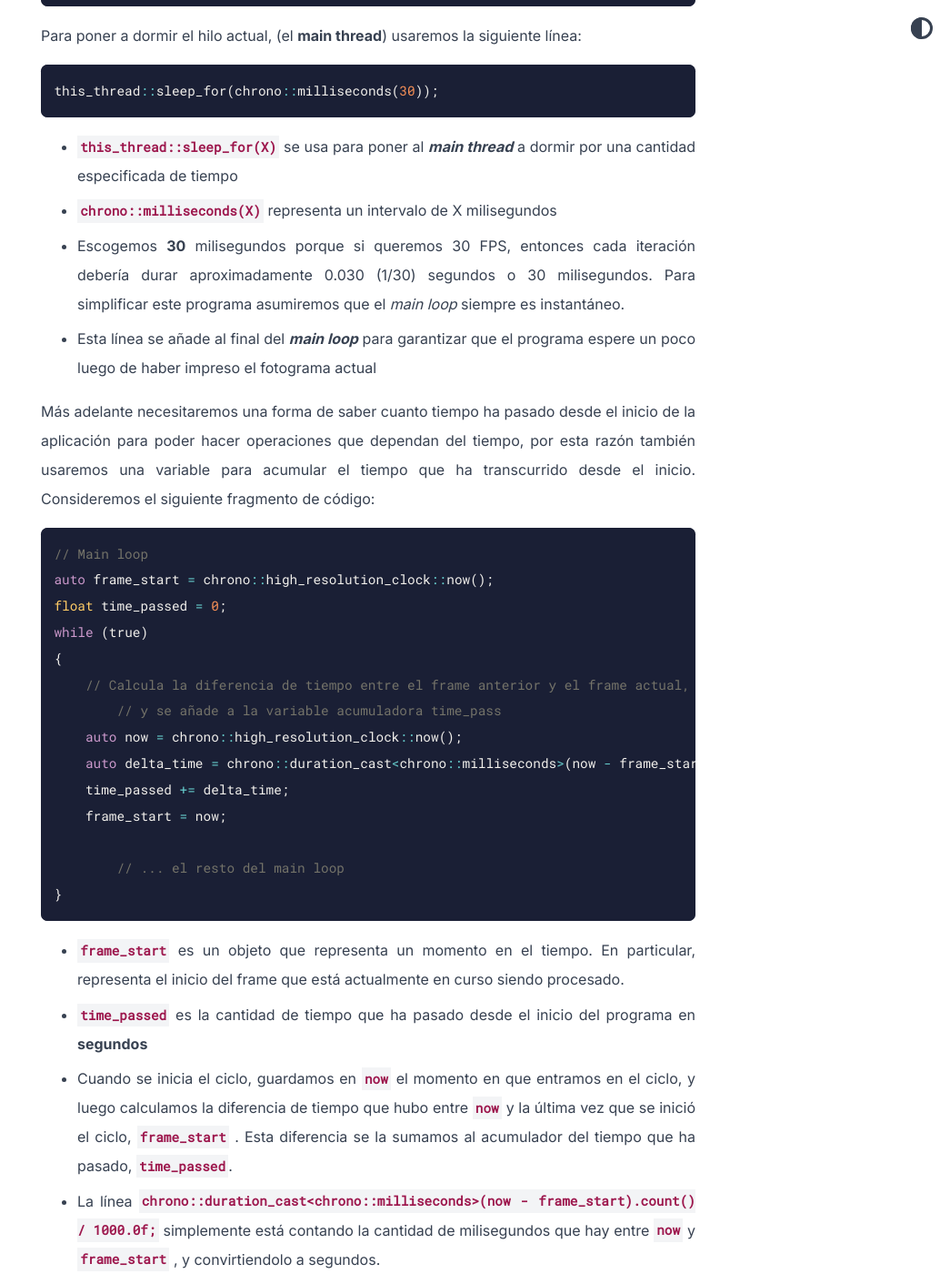
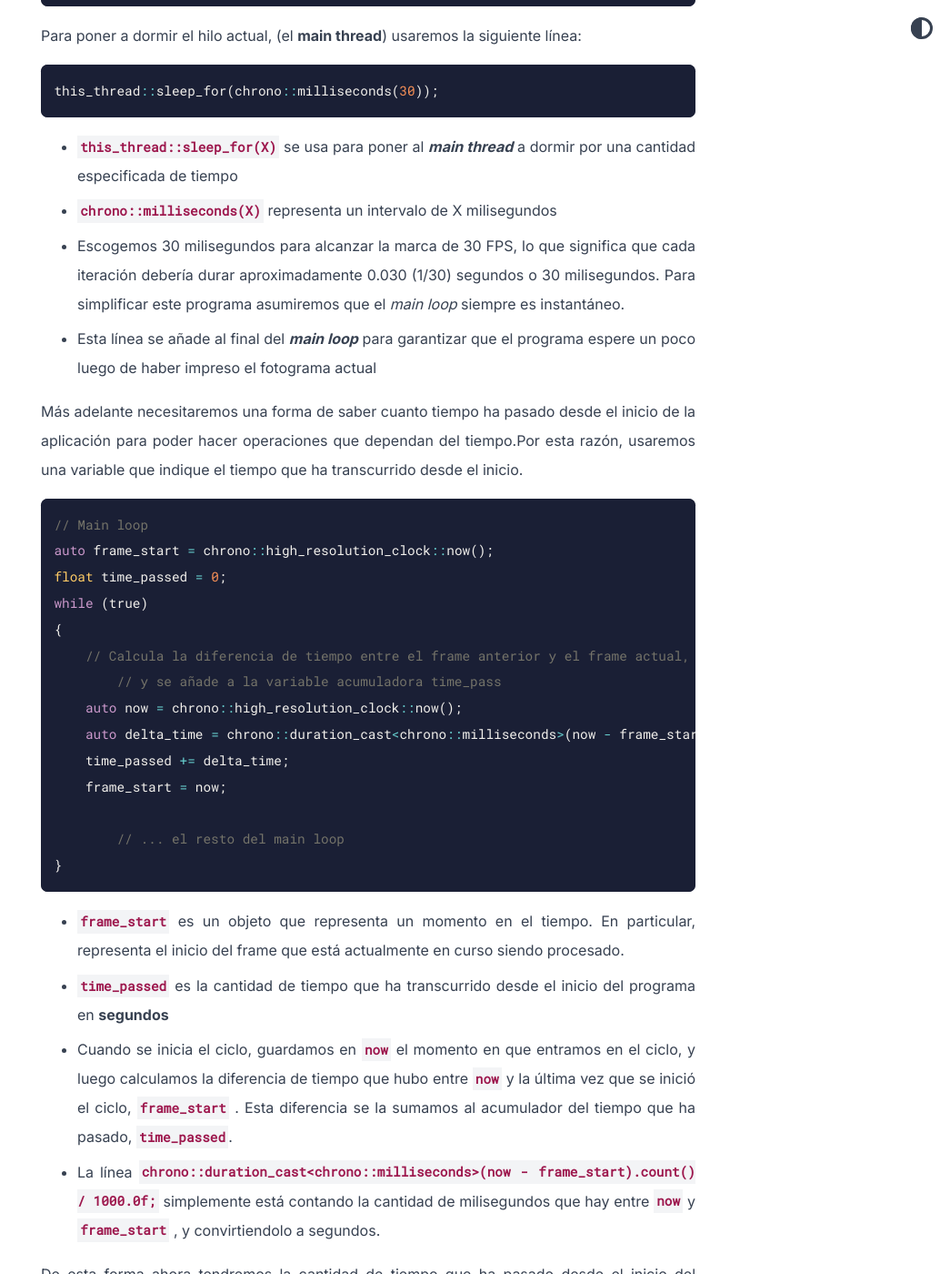
Before and after one commit to LDiazN/ldiazn.github.io, a Jekyll site: the page built from _posts/2023-07-30-torus-cpp-es.md, in a window 1280 px wide and 1400 px high, scrolled down 5161 px. Shown: the whole window at 91% size, without its empty margins (235-1280 px from the left). Built offline with Jekyll 4.4.1, drawn with Linux system fonts in a browser that asks for light colours; formulas are drawn with MathJax 3; some of the changed text lies outside the part shown.

Commit message:
Improved writing of torus article

````diff
--- a/_posts/2023-07-30-torus-cpp-es.md
+++ b/_posts/2023-07-30-torus-cpp-es.md
@@ -126,10 +126,10 @@ this_thread::sleep_for(chrono::milliseconds(30));
 
 - `this_thread::sleep_for(X)` se usa para poner al ***main thread*** a dormir por una cantidad especificada de tiempo
 - `chrono::milliseconds(X)` representa un intervalo de X milisegundos
-- Escogemos **30** milisegundos porque si queremos 30 FPS, entonces cada iteración debería durar aproximadamente 0.030 (1/30) segundos  o 30 milisegundos. Para simplificar este programa asumiremos que el *main loop* siempre es instantáneo.
+- Escogemos 30 milisegundos para alcanzar la marca de 30 FPS, lo que significa que cada iteración debería durar aproximadamente 0.030 (1/30) segundos o 30 milisegundos. Para simplificar este programa asumiremos que el _main loop_ siempre es instantáneo.
 - Esta línea se añade al final del ***main loop*** para garantizar que el programa espere un poco luego de haber impreso el fotograma actual
 
-Más adelante necesitaremos una forma de saber cuanto tiempo ha pasado desde el inicio de la aplicación para poder hacer operaciones que dependan del tiempo, por esta razón también usaremos una variable para acumular el tiempo que ha transcurrido desde el inicio. Consideremos el siguiente fragmento de código:
+Más adelante necesitaremos una forma de saber cuanto tiempo ha pasado desde el inicio de la aplicación para poder hacer operaciones que dependan del tiempo.Por esta razón, usaremos una variable que indique el tiempo que ha transcurrido desde el inicio.
 
 ```cpp
 // Main loop
@@ -149,7 +149,7 @@ while (true)
 ```
 
 - `frame_start` es un objeto que representa un momento en el tiempo. En particular, representa el inicio del frame que está actualmente en curso siendo procesado.
-- `time_passed` es la cantidad de tiempo que ha pasado desde el inicio del programa en **segundos**
+- `time_passed` es la cantidad de tiempo que ha transcurrido desde el inicio del programa en **segundos**
 - Cuando se inicia el ciclo, guardamos en `now` el momento en que entramos en el ciclo, y luego calculamos la diferencia de tiempo que hubo entre `now` y la última vez que se inició el ciclo, `frame_start` . Esta diferencia se la sumamos al acumulador del tiempo que ha pasado, `time_passed`.
 - La línea `chrono::duration_cast<chrono::milliseconds>(now - frame_start).count() / 1000.0f;` simplemente está contando la cantidad de milisegundos que hay entre `now` y `frame_start` , y convirtiendolo a segundos.
 
@@ -176,10 +176,10 @@ Hasta ahora, deberías tener las siguientes funcionalidades implementadas:
 
 1. Se puede imprimir en terminal reemplazando la imagen anterior en lugar de llenando la terminal con muchas repeticiones de la misma imagen
 2. Existe un intervalo de tiempo entre cada fotograma: las iteraciones del main loop no se ejecutan de inmediato
-3. Tenemos una variable que anota el tiempo que ha pasado desde el inicio del programa y se actualiza en cada iteración.
+3. Tenemos una variable que contiene el tiempo que ha transcurrido desde el inicio del programa y se actualiza en cada iteración.
 4. El contenido de los pixeles se guarda en una matriz de tamaño \$R\$, la resolución escogida, y se imprime desde esta matriz.
 
-Confirma que todo ha ido bien hasta el momento antes de continuar, y empezaremos a trabajar en el dibujo de nuestra dona.
+Confirma que todo ha ido bien hasta el momento antes de continuar, y empezaremos a trabajar en el dibujo de nuestra [dona](https://en.wikipedia.org/wiki/Torus).
 
 # Actualización del canvas
 
@@ -187,7 +187,7 @@ Para actualizar el canvas, nuestra primera intuición podría ser iterar pixel p
 
 Aprovechándonos de la poca resolución de la terminal, nuestra solución será una simplificación del pipeline de computación gráfica. La idea será la siguiente:
 
-1. Crearemos todos los **puntos del torus**, como los de un modelo 3D.
+1. Crearemos todos los **puntos del [torus](https://en.wikipedia.org/wiki/Torus)**, como los de un modelo 3D.
 2. Por cada punto, **lo transformaremos** para que el objeto sea visibile y tenga el aspecto que deseamos en nuestro canvas. Esta etapa corresponde al **Vertex Shader** en el pipeline de computación gráfica
 3. Luego de transformarlo, **buscaremos el pixel** donde cae este punto, o mejor dicho su posición en la matriz de canvas. Este paso corresponde al **rasterizado**, pero simplificado para adaptarlo a la poca resolución de la terminal.
 4. Luego, usando la dirección de la luz y la normal en ese punto, **escogeremos el caracter** que asignaremos a esa posición de la matriz, coloreando este pixel. Este paso es correspondiente al ***shading o Fragment Shader***.
@@ -360,7 +360,7 @@ En la siguiente imagen se ilustrala relación entre el canvas y la geometría de
 
 ![Untitled](/assets/images/torus-cpp/Untitled%201.png)
 
-Notemos que el eje Y está reflejado hacia abajo en nuestor canvas, dado que los índices de las filas aumentan hacia abajo, mientras que en el plano cartesiano aumentan hacia arriba. Es decir, el eje Y positivo apunta hacia abajo, tal como en Godot. Por esta razón, la imagen que verás para este momento será el arco de toroide en el primer cuadrante del plano, pero reflejado respecto al eje X.
+Notemos que el eje Y está reflejado hacia abajo en nuestor canvas, dado que los índices de las filas aumentan hacia abajo, mientras que en el plano cartesiano aumentan hacia arriba. Es decir, el eje Y positivo apunta hacia abajo, tal como en [Godot](https://godotengine.org/). Por esta razón, la imagen que verás para este momento será el arco de toroide en el primer cuadrante del plano, pero reflejado respecto al eje X.
 
 ## Transformando vértices
 
@@ -512,7 +512,7 @@ $$
 Ortho(x,y,z) = (x,y)
 $$
 
-Esta transformación es simple y nos permite visualizar los objetos en 3D fácilmente como hemos hecho hasta ahora. Sin embargo no considera la profundidad, así que los objetos que están lejos se ven del mismo tamaño que si estuvieran cerca. Intuitivamente, esto es una consecuencia de ignorar la coordenada Z, nuestra función de proyección está ignorando la profundidad de los puntos.
+Este tipo de projección es la que hemos usado hasta ahora. Es simple y nos facilita visualizar los objetos en 3D. Sin embargo no considera la profundidad, así que los objetos que están lejos se ven del mismo tamaño que si estuvieran cerca. Intuitivamente, esto es una consecuencia de ignorar la coordenada Z, nuestra función de proyección está ignorando la profundidad de los puntos.
 
 ![Proyección ortográfica: Los puntos del cubo se transforman a puntos en el plano simplemente descartando su coordenada Z.](/assets/images/torus-cpp/Proyeccin_ortogrfica_(1).png)
 
@@ -829,3 +829,5 @@ Con un poco más de trabajo es posible extender este esquema sencillo para hacer
 El código resultante de este artículo se puede encontrar en el siguiente enlace en GitHub:
 
 [GitHub - LDiazN/torus.cpp: A simple torus render in terminal inspired by donut.c](https://github.com/LDiazN/torus.cpp)
+
+![Toroide que gira en una terminal, usando arte ASCII](/assets/images/torus-cpp/video_2023-05-07_22-19-17.gif)
````
Also changed, not shown: other parts of _posts/2023-07-30-torus-cpp-es.md (+3 -3 lines), _posts/2023-07-30-torus-cpp-en.md (+16 -16 lines).
